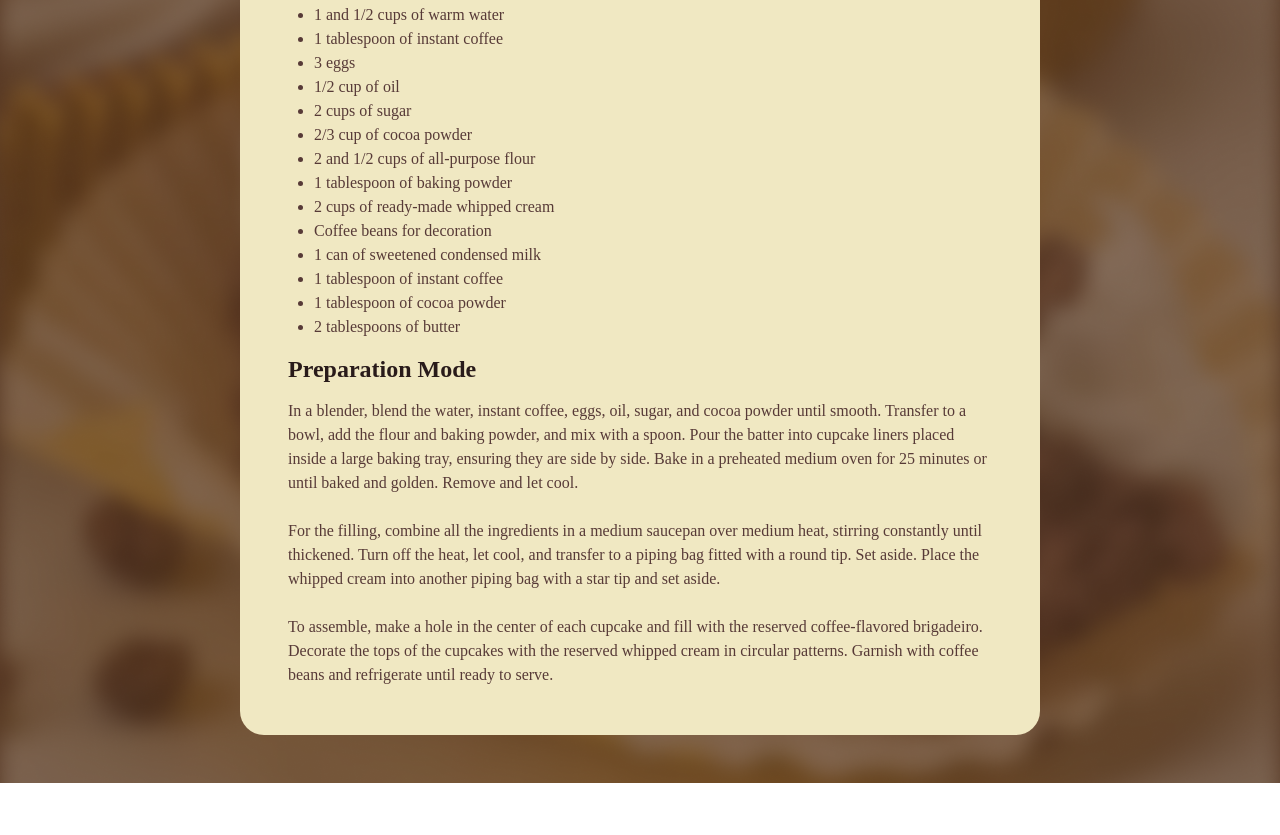
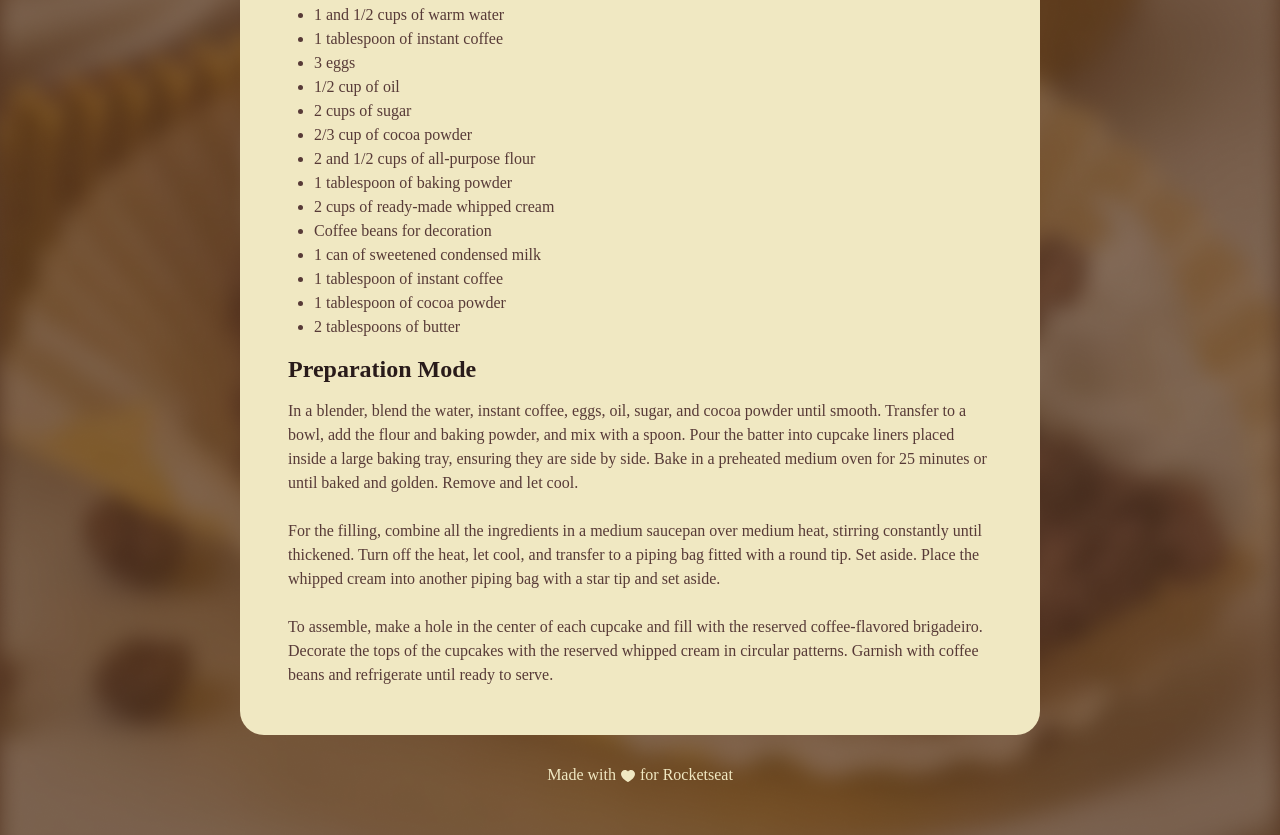
Before and after one commit to vitingg/Recipe, a plain HTML site: page index.html in a window 1280 px wide. Shown: the part 733-1568 px from the top of the page. Before the commit the page ends 1516 px from the top, so only its background shows below. Drawn offline with Linux system fonts and the light colour scheme; a web font is replaced by a local one.

Commit message:
adding the footer

```diff
--- a/index.html
+++ b/index.html
@@ -61,10 +61,12 @@
         To assemble, make a hole in the center of each cupcake and fill with the reserved coffee-flavored brigadeiro. Decorate the tops of the cupcakes with the reserved whipped cream in circular patterns. Garnish with coffee beans and refrigerate until ready to serve.
       </p>
     </section>
+    </main>
+  </div>
 
-    </main>
-
-  </div>
+  <footer>
+    Made with <img src="./assets/ph_heart-fill.svg" alt="coração"> for Rocketseat
+  </footer>
 
 </body>
 </html>
--- a/style.css
+++ b/style.css
@@ -20,7 +20,7 @@ body {
   padding: 24px;
   background-color: #F0E8C2;
   border-radius: 24px;
-  margin: 48px auto;
+  margin: 48px auto 28px;
 }
 
 img {
@@ -65,5 +65,13 @@ h1, h2 {
 ul {
   padding-left: 24px;
   margin: 2px;
+}
 
+footer {
+  color: #F0E8C2;
+  text-align: center;
+  padding-bottom: 48px;
 }
+footer img {
+  vertical-align: middle;
+}
```
Also changed, not shown: assets/ph_heart-fill.svg (added).
